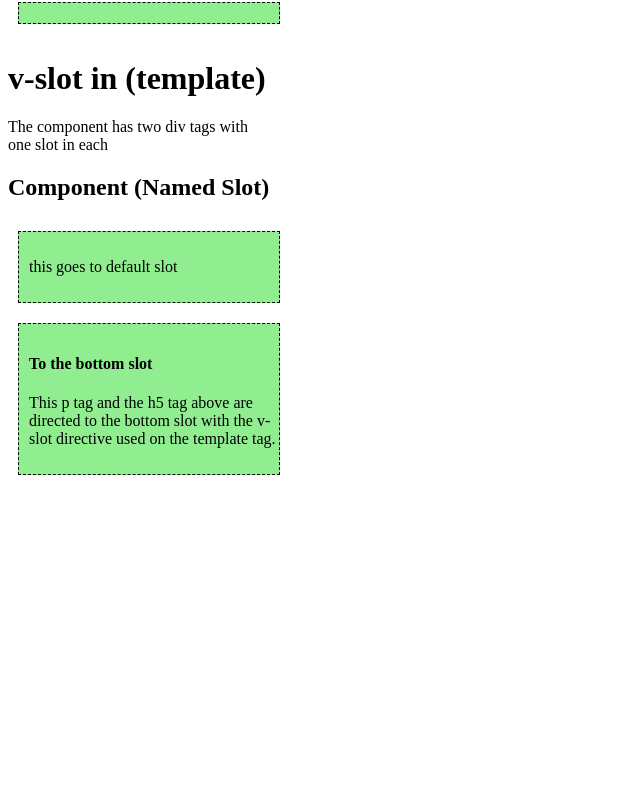
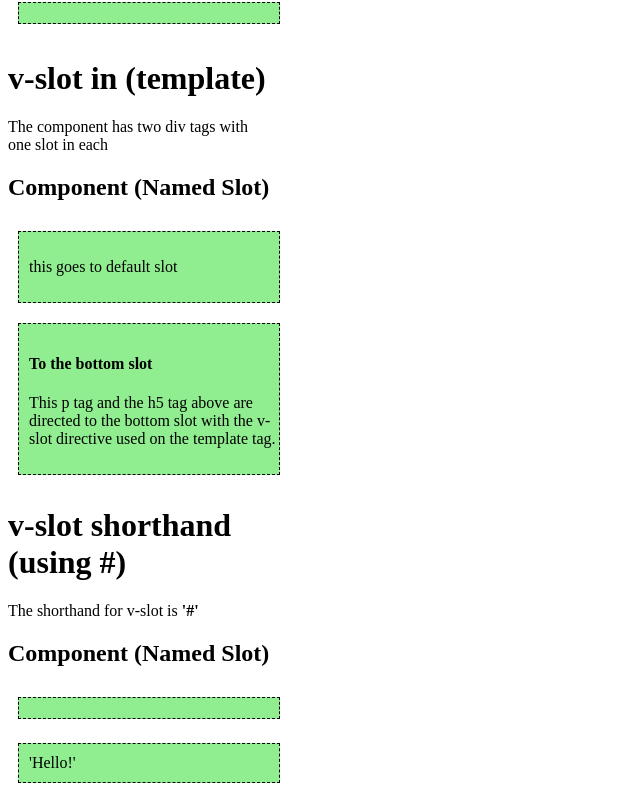
Before and after one commit to erymn/learn-vujs-w3s, a Vue app in the folder ScaleUp/firstsfc/: page / in a window 1280 px wide. Shown: the part 429-1230 px from the top of the page, without its empty margins (0-640 px from the left). Before the commit the page ends 922 px from the top, so only its background shows below. Built offline with nearby package versions, Linux system fonts and the light colour scheme.

Commit message:
v-slot shorthand

```diff
--- a/ScaleUp/firstsfc/src/App4.vue
+++ b/ScaleUp/firstsfc/src/App4.vue
@@ -19,6 +19,12 @@
         </template>
         <p>this goes to default slot</p>
     </slot-name>
+
+    <h1>v-slot shorthand (using #)</h1>
+    <p>The shorthand for v-slot is <strong>'#'</strong></p>
+    <slot-name #bottomSlot>
+        'Hello!'
+    </slot-name>
 </template>
 
 <script></script>
```
